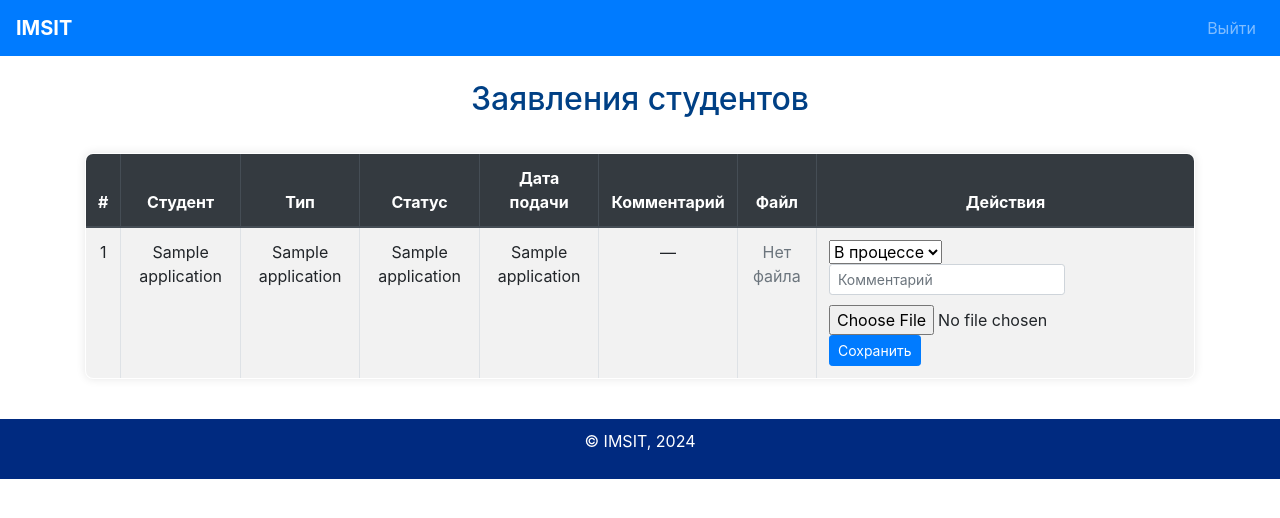
After one commit to ParkourJohnson/Kurs, a Flask app: template templates/staff_applications.html in a window 1280 px wide. The commit adds this page. Shown: the top 518 px of the page. Run offline with Flask 3, Linux system fonts and the light colour scheme; the template is opened without the code that fills it: most values are stand-ins (such as "Sample title", 1, 10 or a date in 2020).

Commit message:
staff dashboard early version

```diff
--- a/app.py
+++ b/app.py
@@ -175,7 +175,7 @@ def apply_submit():
         file_path = os.path.join(app.config['UPLOAD_FOLDER'], filename)
         file.save(file_path)
 
-    create_application(student_id, type_id, comments, file_path)
+    create_application(student_id, type_id, comments, filename)
 
     flash('Заявление успешно подано!')
     return redirect(url_for('apply_form'))
@@ -196,5 +196,68 @@ def my_applications():
 def uploaded_file(filename):
     return send_from_directory(app.config['UPLOAD_FOLDER'], filename)
 
+@app.route('/staff/applications', methods=['GET', 'POST'])
+def staff_applications():
+    if session.get('role') != 'staff':
+        flash('Доступ запрещен!')
+        return redirect(url_for('index'))
+
+    conn = sqlite3.connect(DB_PATH)
+    cursor = conn.cursor()
+
+    if request.method == 'POST':
+        application_id = request.form.get('application_id')
+        new_status = request.form.get('status')
+        comment = request.form.get('comment')
+        file = request.files.get('file')
+
+        if application_id:
+            if new_status:
+                cursor.execute(
+                    "UPDATE applications SET status = ? WHERE id = ?",
+                    (new_status, application_id)
+                )
+            if comment:
+                cursor.execute(
+                    "UPDATE applications SET comments = ? WHERE id = ?",
+                    (comment, application_id)
+                )
+            if file:
+                filename = secure_filename(file.filename)
+                filepath = os.path.join('uploads', filename)
+                file.save(filepath)
+                cursor.execute(
+                    "UPDATE applications SET file_path = ? WHERE id = ?",
+                    (filename, application_id)
+                )
+            conn.commit()
+            flash('Изменения успешно сохранены', 'success')
+
+        return redirect(url_for('staff_applications'))
+
+    cursor.execute("""
+        SELECT
+            a.id,
+            u.username AS student_name,
+            t.name AS type_name,
+            a.status,
+            a.comments,
+            a.file_path,
+            a.created_at
+        FROM
+            applications a
+        JOIN
+            users u ON a.student_id = u.id
+        JOIN
+            application_types t ON a.type_id = t.id
+        ORDER BY
+            a.created_at DESC
+    """)
+    applications = cursor.fetchall()
+
+    conn.close()
+
+    return render_template('staff_applications.html', applications=applications)
+
 if __name__ == "__main__":
     app.run(debug=True)
--- a/templates/my_applications.html
+++ b/templates/my_applications.html
@@ -25,7 +25,7 @@
                 <td>{{ application[5] }}</td>
                 <td>
                     {% if application[3] %}
-                    <a href="/{{ application[3] }}" class="btn btn-sm btn-primary" download>Скачать файл</a>
+                    <a href="{{ url_for('uploaded_file', filename=application[3]) }}" class="btn btn-sm btn-primary" download>Скачать файл</a>
                     {% else %}
                     <span class="text-muted">Нет файла</span>
                     {% endif %}
--- /dev/null
+++ b/templates/staff_applications.html
@@ -0,0 +1,53 @@
+{% extends "base.html" %}
+
+{% block title %}Заявления студентов{% endblock %}
+
+{% block content %}
+<h2 class="text-center">Заявления студентов</h2>
+<table class="table table-striped table-bordered">
+    <thead class="thead-dark">
+        <tr>
+            <th>#</th>
+            <th>Студент</th>
+            <th>Тип</th>
+            <th>Статус</th>
+            <th>Дата подачи</th>
+            <th>Комментарий</th>
+            <th>Файл</th>
+            <th>Действия</th>
+        </tr>
+    </thead>
+    <tbody>
+        {% for app in applications %}
+        <tr>
+            <td>{{ app[0] }}</td>
+            <td>{{ app[1] }}</td>
+            <td>{{ app[2] }}</td>
+            <td>{{ app[3] }}</td>
+            <td>{{ app[6] }}</td>
+            <td>{{ app[4] or '—' }}</td>
+            <td>
+                {% if app[5] %}
+                <a href="{{ url_for('uploaded_file', filename=app[5]) }}" target="_blank" class="btn btn-sm btn-primary" download>Скачать</a>
+                {% else %}
+                <span class="text-muted">Нет файла</span>
+                {% endif %}
+            </td>
+            <td>
+                <form method="POST" enctype="multipart/form-data" class="form-inline">
+                    <input type="hidden" name="application_id" value="{{ app[0] }}">
+                    <select name="status" class="form-select mr-2">
+                        <option value="В процессе" {% if app[3] == "В процессе" %}selected{% endif %}>В процессе</option>
+                        <option value="Принято" {% if app[3] == "Принято" %}selected{% endif %}>Принято</option>
+                        <option value="Отклонено" {% if app[3] == "Отклонено" %}selected{% endif %}>Отклонено</option>
+                    </select>
+                    <input type="text" name="comment" placeholder="Комментарий" class="form-control form-control-sm mr-2">
+                    <input type="file" name="file" class="form-control-file mr-2">
+                    <button type="submit" class="btn btn-primary btn-sm">Сохранить</button>
+                </form>
+            </td>
+        </tr>
+        {% endfor %}
+    </tbody>
+</table>
+{% endblock %}
--- a/templates/staff_dashboard.html
+++ b/templates/staff_dashboard.html
@@ -7,5 +7,6 @@
     <h2>Добро пожаловать, сотрудник ВУЗа!</h2>
     <p>Здесь вы можете управлять системой.</p>
     <a href="{{ url_for('logout') }}">Выйти</a>
+    <a href="{{ url_for('staff_applications') }}">Список заявлений</a>
 </div>
 {% endblock %}
```
Also changed, not shown: imsit.db.
